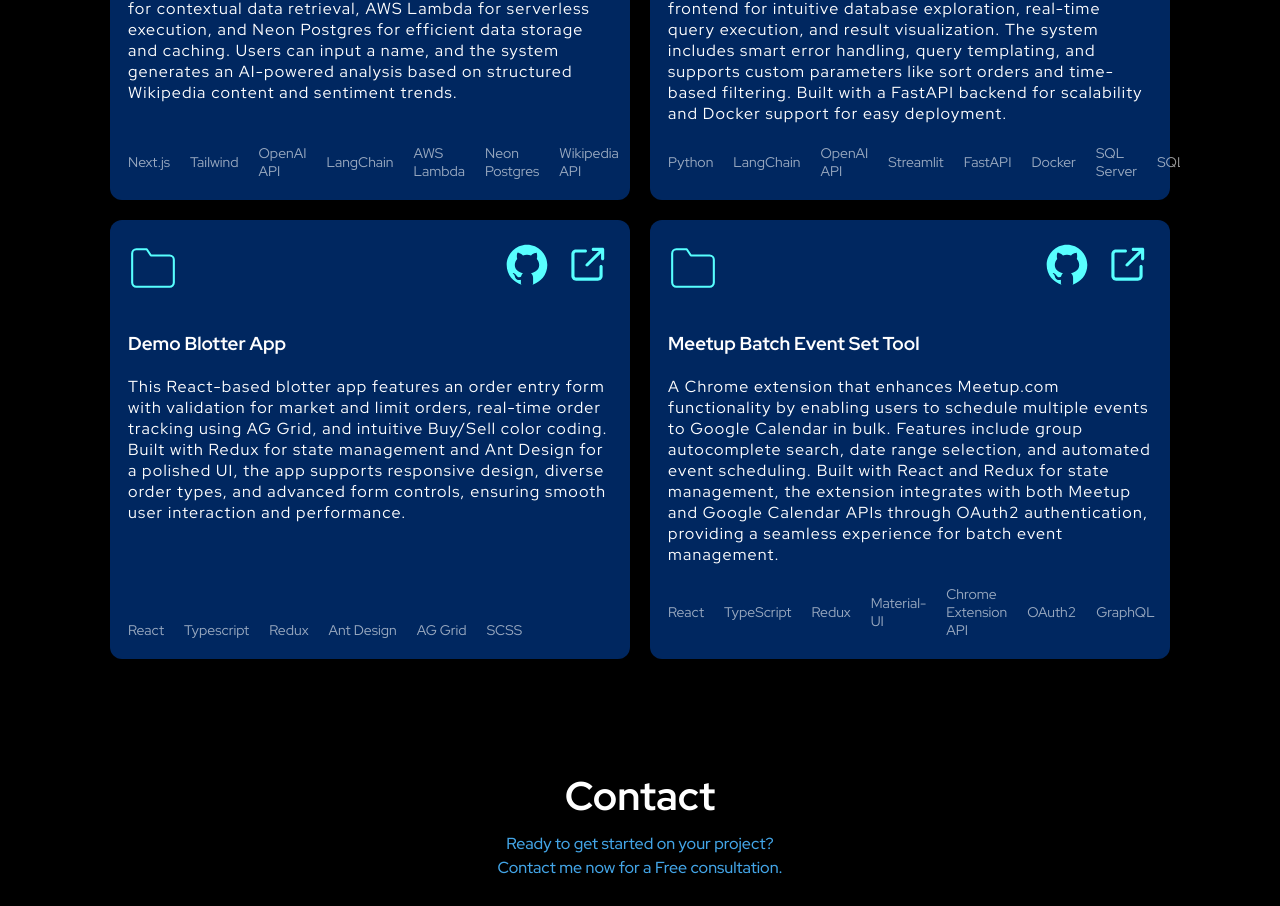
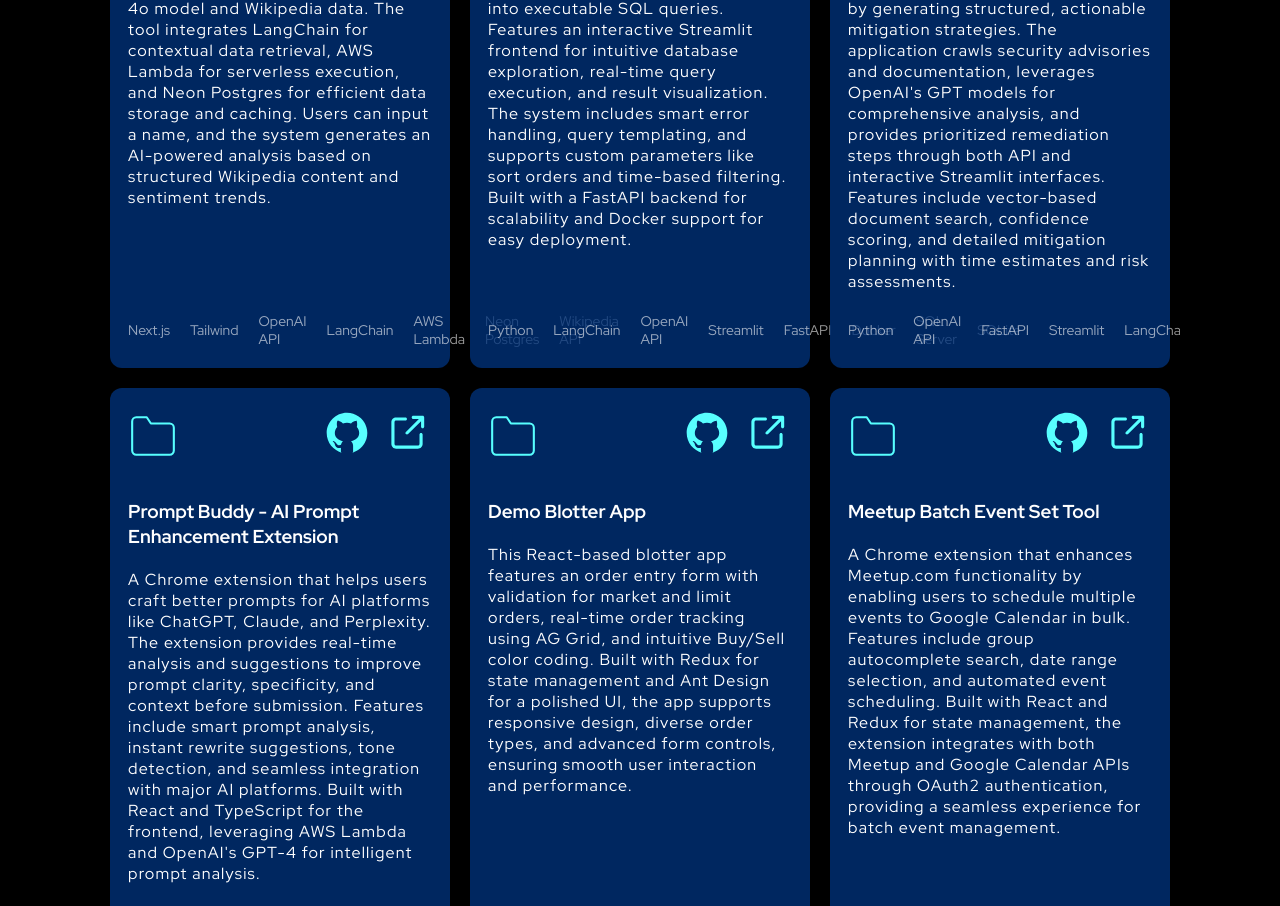
Before and after one commit to Sshetty2/portfolio-website, a React (Vite) app: page / in a window 1280 px wide. Shown: the part 1112-2018 px from the top of the page. Built offline with nearby package versions, Linux system fonts and the light colour scheme; no server answers; what aws-amplify would draw is missing.

Commit message:
update portfolio projects

```diff
--- a/package.json
+++ b/package.json
@@ -16,6 +16,7 @@
   },
   "dependencies": {
     "@aws-amplify/ui-react": "^6.5.5",
+    "antd": "^5.24.1",
     "aws-amplify": "^6.6.6",
     "react": "^18.2.0",
     "react-animate-on-scroll": "^2.1.5",
--- a/src/components/Hero/Hero.tsx
+++ b/src/components/Hero/Hero.tsx
@@ -13,10 +13,10 @@ const Hero = () => (
         <h1>Sachit Shetty</h1>
       </ScrollAnimation>
       <ScrollAnimation animateIn="fadeInUp" >
-        <h3>Frontend Software Engineer</h3>
+        <h3>Fullstack Software Engineer</h3>
       </ScrollAnimation>
       <ScrollAnimation animateIn="fadeInUp">
-        <p className="small-resume">6 Years of Experience</p>
+        <p className="small-resume">7+ Years of Experience</p>
       </ScrollAnimation>
       <ScrollAnimation animateIn="fadeInUp" >
         <BrowserRouter>
--- a/src/components/Projects/Projects.tsx
+++ b/src/components/Projects/Projects.tsx
@@ -1,8 +1,20 @@
 import ScrollAnimation from 'react-animate-on-scroll';
+import { Tooltip } from 'antd';
 import githubIcon from '../../assets/github.svg';
 import externalLink from '../../assets/external-link.svg';
 
 import './styles.scss';
+
+function isValidURL (string: string) {
+  try {
+    // eslint-disable-next-line no-new
+    new URL(string);
+
+    return true;
+  } catch (err) {
+    return false;
+  }
+}
 
 const projects = [
   {
@@ -19,7 +31,41 @@ const projects = [
     description: 'A natural language to SQL query interface that leverages LangChain and OpenAI to convert plain English into executable SQL queries. Features an interactive Streamlit frontend for intuitive database exploration, real-time query execution, and result visualization. The system includes smart error handling, query templating, and supports custom parameters like sort orders and time-based filtering. Built with a FastAPI backend for scalability and Docker support for easy deployment.',
     tech       : ['Python', 'LangChain', 'OpenAI API', 'Streamlit', 'FastAPI', 'Docker', 'SQL Server', 'SQLite'],
     githubLink : 'https://github.com/Sshetty2/sql-query-assistant',
-    projectLink: 'https://sql-query-assistant-ql4c.onrender.com/'
+    projectLink: 'https://sql-query-assistant-ql4c.onrender.com'
+  },
+  {
+    title      : 'Vulnerability Mitigation Assistant',
+    // eslint-disable-next-line max-len
+    description: 'An AI-powered security analysis system that helps teams understand and respond to CVE vulnerabilities by generating structured, actionable mitigation strategies. The application crawls security advisories and documentation, leverages OpenAI\'s GPT models for comprehensive analysis, and provides prioritized remediation steps through both API and interactive Streamlit interfaces. Features include vector-based document search, confidence scoring, and detailed mitigation planning with time estimates and risk assessments.',
+    tech       : [
+      'Python',
+      'OpenAI API',
+      'FastAPI',
+      'Streamlit',
+      'LangChain',
+      'Docker',
+      'Pydantic',
+      'Vector Embeddings'
+    ],
+    githubLink : 'https://github.com/Sshetty2/vulnerability-mitigation-assistant',
+    projectLink: 'https://vulnerability-mitigation-assistant.onrender.com'
+  },
+  {
+    title      : 'Prompt Buddy - AI Prompt Enhancement Extension',
+    // eslint-disable-next-line max-len
+    description: 'A Chrome extension that helps users craft better prompts for AI platforms like ChatGPT, Claude, and Perplexity. The extension provides real-time analysis and suggestions to improve prompt clarity, specificity, and context before submission. Features include smart prompt analysis, instant rewrite suggestions, tone detection, and seamless integration with major AI platforms. Built with React and TypeScript for the frontend, leveraging AWS Lambda and OpenAI\'s GPT-4 for intelligent prompt analysis.',
+    tech       : [
+      'React',
+      'TypeScript',
+      'AWS Lambda',
+      'OpenAI API',
+      'Redux Toolkit',
+      'Chrome Extension API',
+      'Python',
+      'Vite'
+    ],
+    githubLink : 'https://github.com/Sshetty2/prompt-buddy-web-extension',
+    projectLink: 'Chrome Web Store link (coming soon)'
   },
   {
     title      : 'Demo Blotter App',
@@ -54,11 +100,30 @@ const Project = ({ projectLink, githubLink, title, description, tech }: ProjectP
         {/*  eslint-disable-next-line max-len */}
         <svg width="50" xmlns="http://www.w3.org/2000/svg" role="img" viewBox="0 0 24 24" fill="none" stroke="#57ffff" strokeWidth="1" strokeLinecap="round" strokeLinejoin="round"> <title>Folder</title> <path d="M22 19a2 2 0 0 1-2 2H4a2 2 0 0 1-2-2V5a2 2 0 0 1 2-2h5l2 3h9a2 2 0 0 1 2 2z"></path> </svg>
         <div className="project-links">
-          <a href={githubLink} target="_blank" rel="noreferrer">
-            <img src={githubIcon} alt="Visit site" /></a>
-          <a href={projectLink} target="_blank" rel="noreferrer">
-            <img src={externalLink} alt="Visit site" />
-          </a> </div>
+          <Tooltip title="Visit GitHub Repository">
+            <a href={githubLink} target="_blank" rel="noreferrer">
+              <img src={githubIcon} alt="Visit site" />
+            </a>
+          </Tooltip>
+          {isValidURL(projectLink) ? (
+            <Tooltip title="Visit Demo Application">
+              <a href={projectLink} target="_blank" rel="noreferrer">
+                <img src={externalLink} alt="Visit site" />
+              </a>
+            </Tooltip>
+          ) : (
+            <Tooltip title="Coming Soon">
+              <a
+                onClick={e => e.preventDefault()}
+                style={{ cursor: 'not-allowed' }}
+                target="_blank"
+                rel="noreferrer"
+              >
+                <img src={externalLink} alt="Visit site" />
+              </a>
+            </Tooltip>
+          )}
+        </div>
       </header>
       <div className="body">
         <h3>{title}</h3>
--- a/src/components/Projects/styles.scss
+++ b/src/components/Projects/styles.scss
@@ -10,7 +10,7 @@
   .projects {
     display: grid;
     gap: 2rem;
-    grid-template-columns: repeat(2, minmax(0, 1fr));
+    grid-template-columns: repeat(3, minmax(0, 1fr));
     grid-template-rows: auto;
     overflow: hidden;
     padding: 1rem;
```
Also changed, not shown: 2 other files (tests, documents, lock files or other folders).
